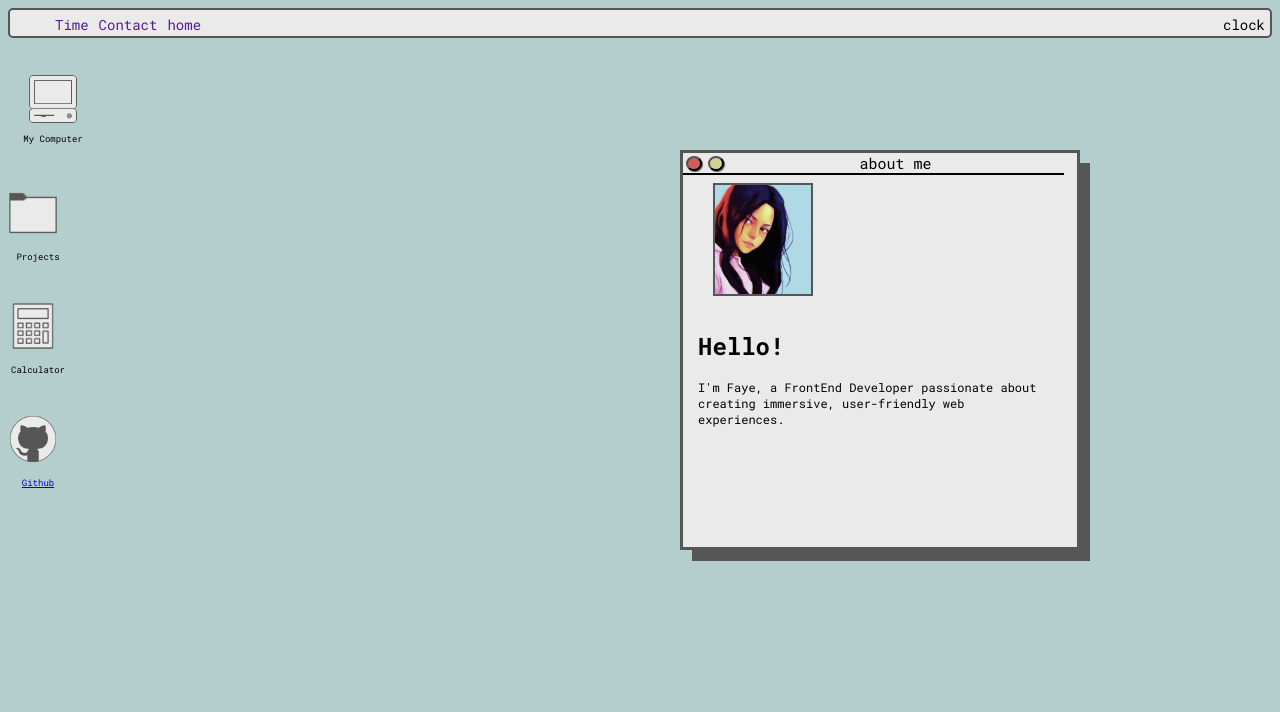
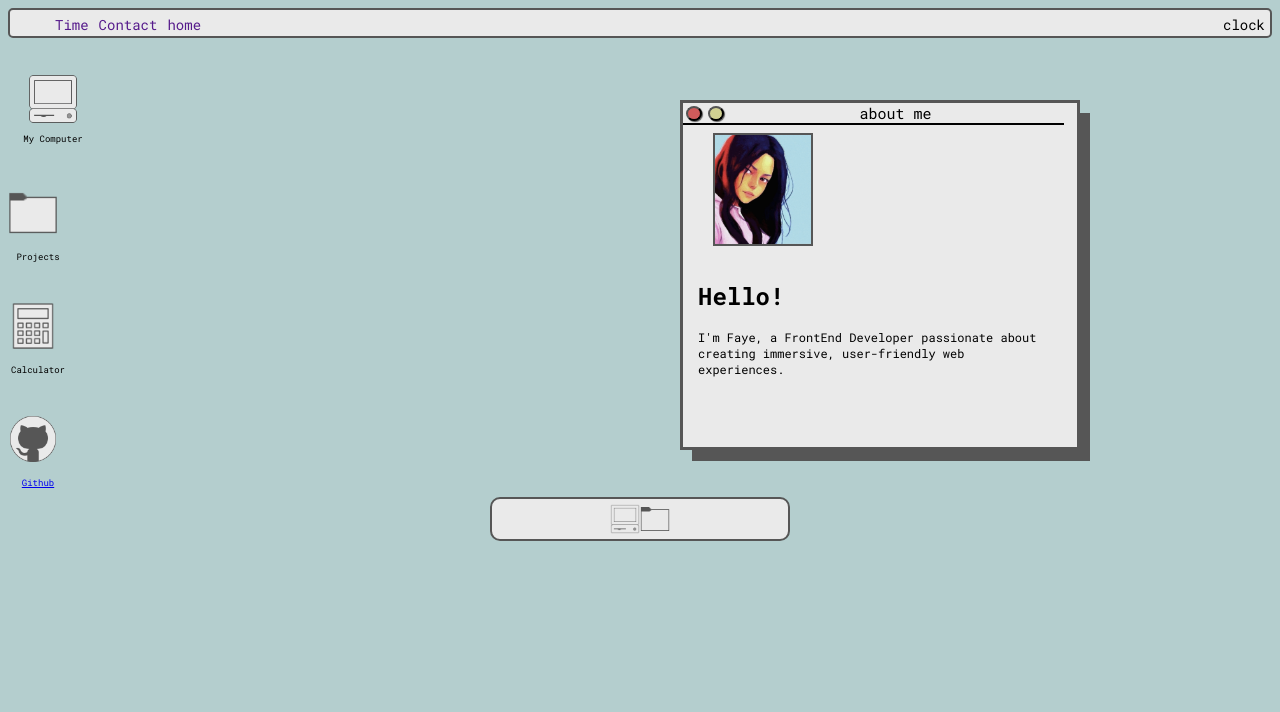
Before and after one commit to FayeKs/Faye-s-Desktop-Portfolio, a plain HTML site: page index.html in a window 1280 px wide. Drawn offline with Linux system fonts and the light colour scheme.

Commit message:
add taskbar section and show/hide icon function

```diff
--- a/index.html
+++ b/index.html
@@ -81,8 +81,16 @@
                     <img src="/assets/icons/icons8-git-48 (1).png" alt="">
                 </div>
          </div>
-    </main>
-</div>
+        </main>
+<!--Taskbar Section-->
+        <div class="taskBar">
+            <div class="taskbar__Icons">
+                <img src="/assets/icons/icons8-old-computer-80 (1).png" id="compTaskbar">
+                <img src="/assets/icons/icons8-folder-40.png" alt="">
+            </div>
+        </div>
+    </div>
+
 
 
 
--- a/main.js
+++ b/main.js
@@ -1,14 +1,17 @@
-// open and close button functions //
+// open and close button functions, taskbar icons funtion //
 
 const compModal = document.getElementById("compModal");
 const compBtn = document.getElementById("compBtn");
 const closeBtn = document.getElementById("closeBtn")
+const compTaskbar = document.getElementById("compTaskbar");
 
-// open computer modal button //
+// open computer modal button, show taskbar icon //
 compBtn.onclick = function() {
     compModal.style.display = "block";
+    compTaskbar.style.display = "block";
 }
-//close computer modal button//
+//close computer modal button, hide taskbar icon//
 closeBtn.onclick = function() {
     compModal.style.display = "none";
+    compTaskbar.style.display = "none";
 }
--- a/style.css
+++ b/style.css
@@ -15,7 +15,9 @@ body {
 
 
 
-/* Desktop NavBar Section */
+
+
+/* Desktop Navbar Section */
 
 nav {
     border-style: solid;
@@ -50,7 +52,13 @@ nav {
     margin: 0;
 }
 
-/* Main Desktop Section */
+
+
+
+
+
+/* Desktop Left Section */
+
 main img {
     width: 50px;
 }
@@ -77,16 +85,54 @@ main img {
     height: 90px;
 }
 
+
+
+
+
+
+/* TaskBar Section */
+
+.taskBar {
+    display: flex;
+    align-items: center;
+    justify-content: center;
+    margin: 0;
+    bottom: 0;
+}
+
+.taskbar__Icons {
+    display: flex;
+    align-items: center;width: 200px;
+    justify-content: center;
+    background-color: var(--primary-clr);
+    border-style: solid;
+    border-width: 2px;
+    border-radius: 10px;
+    border-color: var(--border-clr);
+    width: 300px;
+    padding: 5px;
+
+}
+.taskBar img{
+    width: 30px;
+    /* display: none; */ /* off: keeps computer taskbar icon showing on refresh*/
+}
+
+
+
+
+
+
 /* Computer Modal Section*/
 
 .comp__modal {
-    /* display: none; */ /* off: Keeps computer modal open*/
+    /* display: none; */ /* off: Keeps computer modal open on refresh*/
     position: fixed;
     z-index: 1;
     right: 200px;
-    top: 150px;
+    top: 100px;
     width: 400px;
-    height: 400px;
+    height: 350px;
     border-style: solid;
     border-color: var(--border-clr);
     background-color: var(--primary-clr);
@@ -114,6 +160,9 @@ main img {
     border-color: var(--border-clr);
     border-width: 2px;
 }
+
+
+
 
 
 /* Computer Modal -- Title Bar Section */
```
